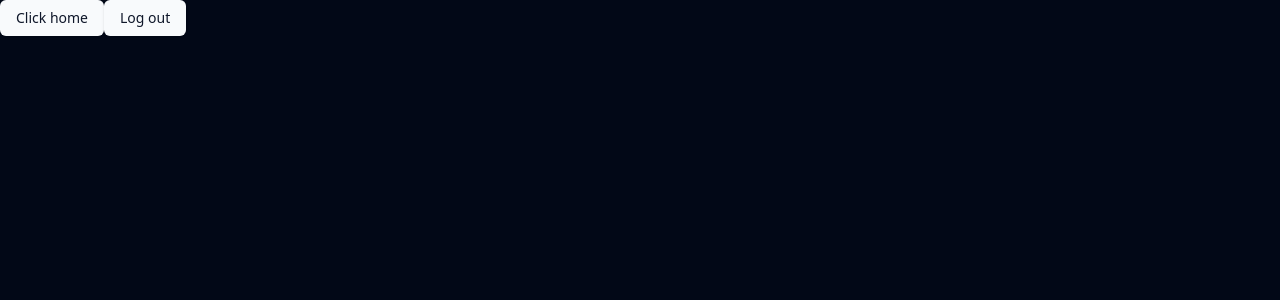
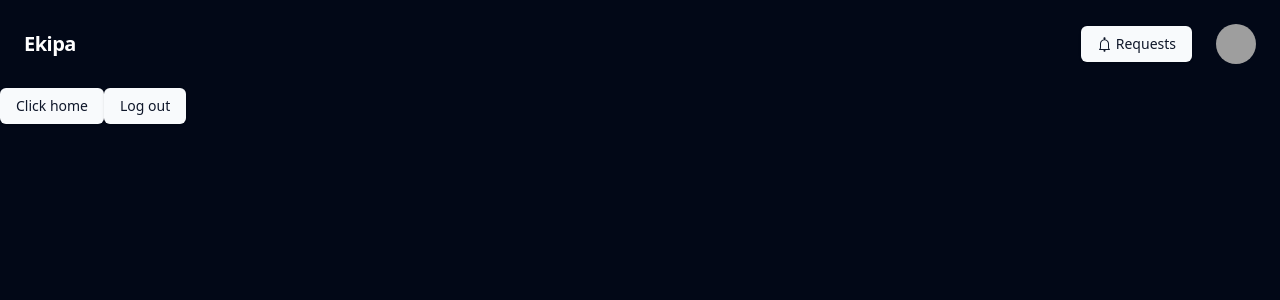
Before and after one commit to suryan-s/Ekipa, a React (Vite) app in the folder frontend/: page / in a window 1280 px wide. Shown: the top 300 px of the page. Built offline with nearby package versions, Linux system fonts and the light colour scheme; sample sign-in values are in the browser's storage; grey boxes are pictures that could not be loaded.

Commit message:
feat(fe): Navbar

```diff
--- /dev/null
+++ b/frontend/src/components/Navbar.tsx
@@ -0,0 +1,37 @@
+import { Avatar, AvatarFallback, AvatarImage } from "@/components/ui/avatar";
+import { buttonVariants } from "@/components/ui/button";
+import { BellIcon } from "@radix-ui/react-icons";
+import {
+  Popover,
+  PopoverContent,
+  PopoverTrigger,
+} from "@/components/ui/popover";
+export default function Navbar() {
+  return (
+    <nav className="flex items-center justify-between flex-wrap w-full p-6">
+      <div className="flex items-center flex-shrink-0 text-white mr-6">
+        <span className="font-semibold text-xl tracking-tight">Ekipa</span>
+      </div>
+      <div className="flex items-center">
+        <div className="mr-6">
+          <Popover>
+            <PopoverTrigger
+              className={buttonVariants({
+                className: "gap-1",
+              })}
+            >
+              <BellIcon /> Requests
+            </PopoverTrigger>
+            <PopoverContent>Place content for the popover here.</PopoverContent>
+          </Popover>
+        </div>
+        <div>
+          <Avatar>
+            <AvatarImage src="https://github.com/suryan-s.png" />
+            <AvatarFallback>SS</AvatarFallback>
+          </Avatar>
+        </div>
+      </div>
+    </nav>
+  );
+}
--- a/frontend/src/pages/Home.tsx
+++ b/frontend/src/pages/Home.tsx
@@ -1,6 +1,7 @@
 import { Button } from "@/components/ui/button";
 import { useContext } from "react";
 import { AuthContext } from "../context/AuthContext";
+import Navbar from "@/components/Navbar";
 
 export default function Home() {
   const { setToken } = useContext(AuthContext);
@@ -10,6 +11,7 @@ export default function Home() {
   };
   return (
     <>
+      <Navbar />
       <Button>Click home</Button>
       <Button onClick={() => handleLogOut()}>Log out</Button>
     </>
```
